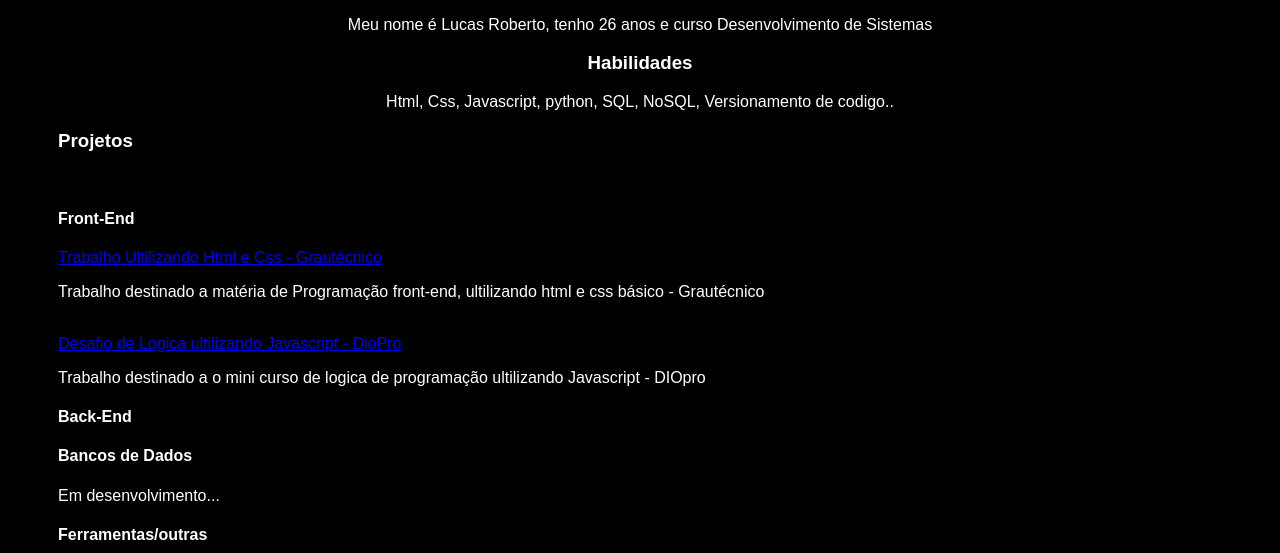
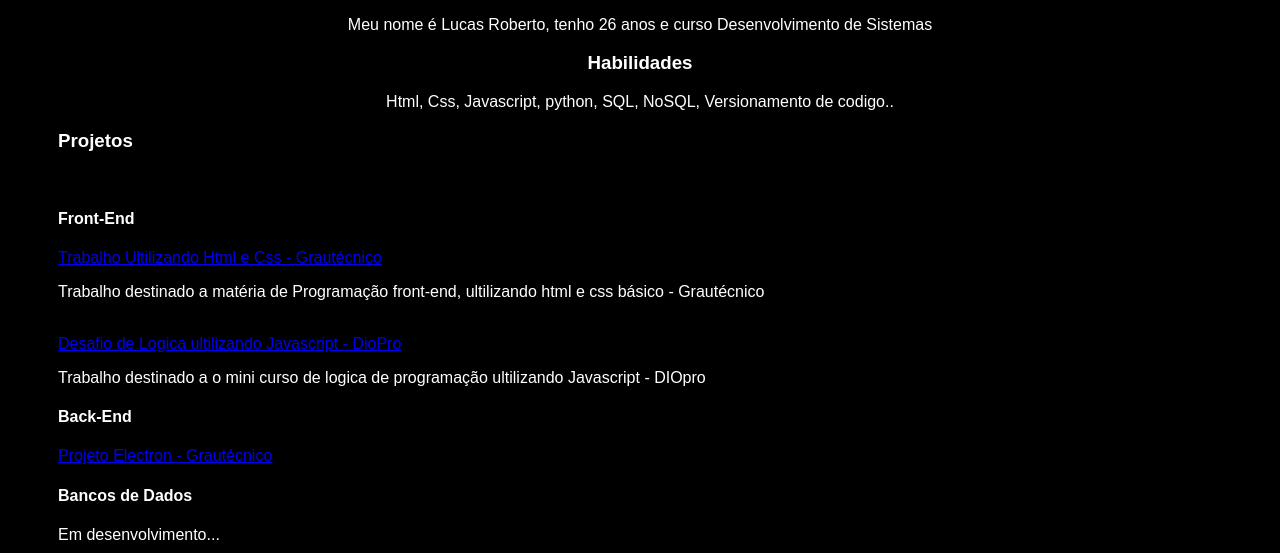
Before and after one commit to LucasSantois/Site_Repositorios, a plain HTML site: page index.html in a window 1280 px wide. Shown: the part 399-952 px from the top of the page. Drawn offline with Linux system fonts and the light colour scheme.

Commit message:
atualização

```diff
--- a/index.html
+++ b/index.html
@@ -49,7 +49,7 @@
             <a href="https://github.com/LucasSantois/DesafioLogica" target="_blank">Desafio de Logica ultilizando Javascript - DioPro</a>
             <p>Trabalho destinado a o mini curso de logica de programação ultilizando Javascript - DIOpro</p>
             <h4>Back-End</h4>
-            <a href="https://github.com/LucasSantois/electron_proj" target="_blank"></a>
+            <a href="https://github.com/LucasSantois/electron_proj" target="_blank">Projeto Electron - Grautécnico</a>
             <h4>Bancos de Dados</h4>
             <p>Em desenvolvimento...</p>
             <h4>Ferramentas/outras</h4>
```
